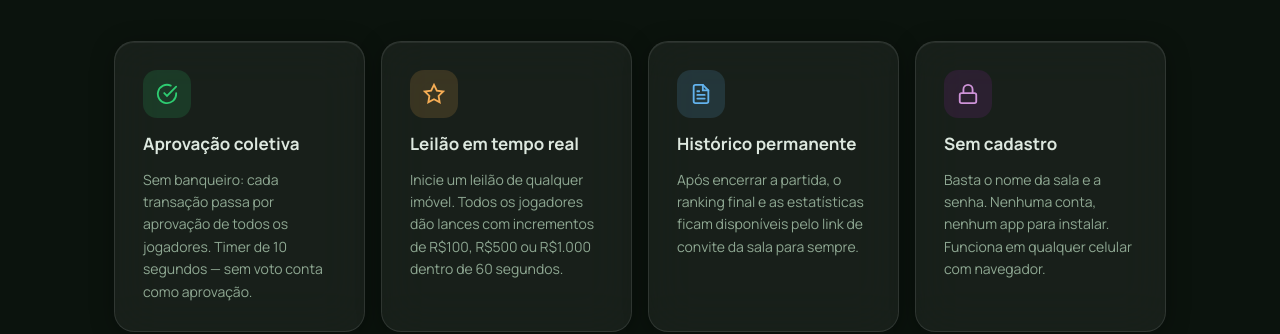
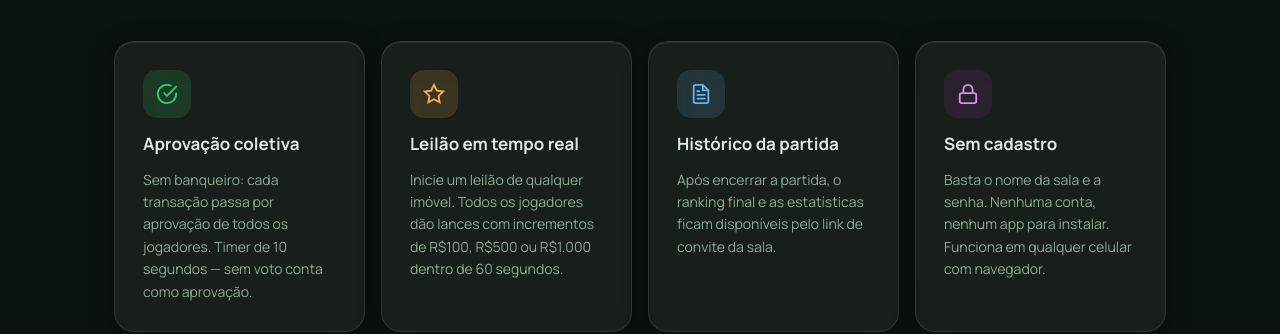
Before and after one commit to douglasr2ai/RiosBank, a Vue app in the folder frontend/: page / in a window 1280 px wide. Shown: the part 1580-1914 px from the top of the page. Built offline with nearby package versions, Linux system fonts and the light colour scheme.

Commit message:
fix(landing): remove promessa de histórico permanente
Substitui "Histórico permanente" por "Histórico da partida" e removeu
"para sempre" do texto do card e do featureList do JSON-LD.

Desenvolvido por Douglas Rios-Ramos <douglas.rioram04@gmail.com>

```diff
--- a/frontend/index.html
+++ b/frontend/index.html
@@ -49,7 +49,7 @@
           "featureList": [
             "Aprovação coletiva de transações com timer de 10 segundos",
             "Leilão de imóveis em tempo real com timer de 60 segundos",
-            "Histórico permanente de partidas acessível por link",
+            "Histórico de partidas acessível por link",
             "Sem cadastro ou instalação de app",
             "Suporte para até 8 jogadores simultâneos"
           ]
--- a/frontend/src/views/LandingView.vue
+++ b/frontend/src/views/LandingView.vue
@@ -226,8 +226,8 @@ const features = [
     icon: '<path d="M12 2l3.09 6.26L22 9.27l-5 4.87 1.18 6.88L12 17.77l-6.18 3.25L7 14.14 2 9.27l6.91-1.01L12 2z"/>',
   },
   {
-    title: 'Histórico permanente',
-    text: 'Após encerrar a partida, o ranking final e as estatísticas ficam disponíveis pelo link de convite da sala para sempre.',
+    title: 'Histórico da partida',
+    text: 'Após encerrar a partida, o ranking final e as estatísticas ficam disponíveis pelo link de convite da sala.',
     iconClass: 'fi-blue',
     icon: '<path d="M14 2H6a2 2 0 00-2 2v16a2 2 0 002 2h12a2 2 0 002-2V8z"/><polyline points="14 2 14 8 20 8"/><line x1="16" y1="13" x2="8" y2="13"/><line x1="16" y1="17" x2="8" y2="17"/><polyline points="10 9 9 9 8 9"/>',
   },
```
